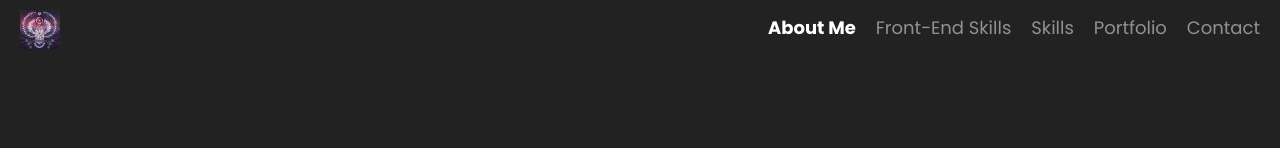
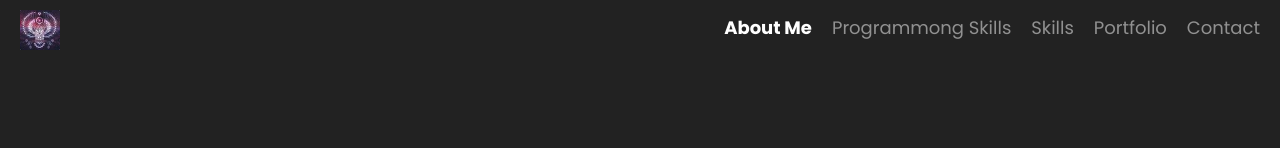
Before and after one commit to Nihad512/Portfolio, a React (Create React App) app: page / in a window 1280 px wide. Shown: the top 148 px of the page. Built offline with nearby package versions, Linux system fonts and the light colour scheme.

Commit message:
Update Header.jsx

```diff
--- a/src/Components/Header.jsx
+++ b/src/Components/Header.jsx
@@ -15,7 +15,7 @@ function Header() {
         </span>
         <span className='flex  direction_row Pagination' >
         <Link to="/" className={`${currentPage===''?'Active':''}`}   >About Me</Link>
-        <Link to="/FrontSkills" className={`${currentPage==='FrontSkills'?'Active':''}`} >Front-End Skills</Link>
+        <Link to="/FrontSkills" className={`${currentPage==='FrontSkills'?'Active':''}`} >Programmong Skills</Link>
         <Link to="/Skills" className={`${currentPage==='Skills'?'Active':''}`} >Skills</Link>
         <Link to="/Portfolio" className={`${currentPage==='Portfolio'?'Active':''}`} >Portfolio</Link>
         <Link to="/Contact" className={`${currentPage==='Contact'?'Active':''}`} >Contact</Link>
```
